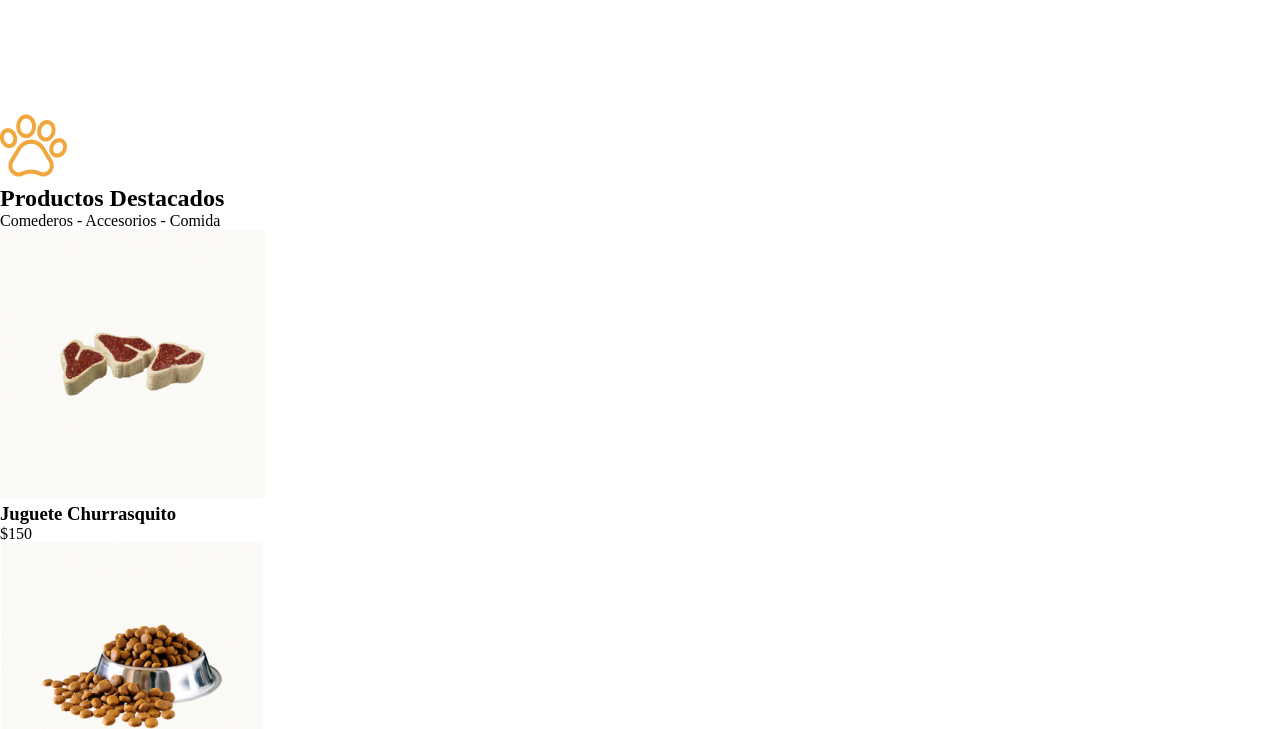
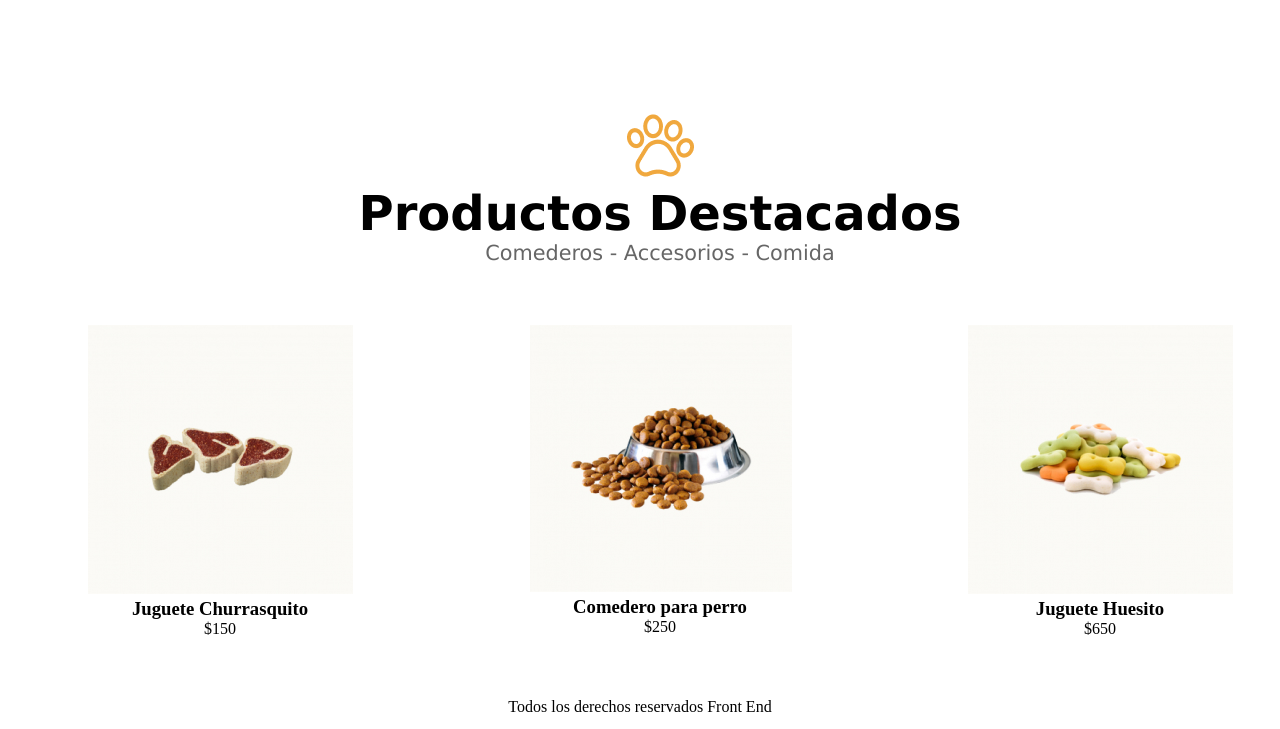
Before and after one commit to ro-rodriguez/tarea-clase6, a plain HTML site: page index.html in a window 1280 px wide. Shown: the part 286-1015 px from the top of the page. Drawn offline with Linux system fonts and the light colour scheme.

Commit message:
Add files via upload

```diff
--- a/css/estilos.css
+++ b/css/estilos.css
@@ -111,3 +111,40 @@ header{
     color: #FFFFFF;
     text-transform: uppercase;
 }
+.galeria{
+    display: inline-block;
+    text-align: center;
+}
+#contenedor-h2{
+    width: 1320px;
+    margin: auto;
+}
+h2{
+    font-size: 3em;
+    font-family: 'Lucida Sans'
+}
+#contenedor-h2 p{
+    color: #666666;
+    font-family: 'Lucida Sans';
+    font-size: 1.3em;
+}
+#contenedor-img{
+    display:flex;
+}
+article{
+    margin-top: 60px;
+    margin-bottom: 60px;
+    width: 200px;
+}
+#uno{
+    flex:1;
+}
+#dos{
+    flex:1;
+}
+#tres{
+    flex:1;
+}
+footer{
+    text-align: center;
+}
--- a/index.html
+++ b/index.html
@@ -43,27 +43,33 @@
                 <span class="boton-heroe"><input type="submit" value="Comederos"></span>
             </div>
         </section>
-        <section>
+        <section class="galeria">
+            <div id="contenedor-h2">
                 <img src="imagenes/pawprint.png" alt="huella de perro">
                 <h2>Productos Destacados</h2>
                 <p>Comederos - Accesorios - Comida</p>
-            <article>
+            </div>
+            <div id="contenedor-img">
+                <article id="uno">
                     <img src="imagenes/churrasquito.jpg" alt="Jueguete de perro en forma de churrasco">
                     <h3>Juguete Churrasquito</h3>
                     <p>$150</p>
                 </article>
-            <article>
+                <article id="dos">
                     <img src="imagenes/comedero.jpg" alt="comedero con comida para perro">
                     <h3>Comedero para perro</h3>
                     <p>$250</p>
                 </article>
-            <article>
+                <article id="tres">
                     <img src="imagenes/huesito.jpg" alt="Jueguete de perro forma de huesito">
                     <h3>Juguete Huesito</h3>
                     <p>$650</p>
                 </article>
+            </div>
         </section>
     </main>
     <footer>
         <p>Todos los derechos reservados Front End</p>
     </footer>
+</body>
+</html>
```
Lines whose indentation alone changed are shown as unchanged.
